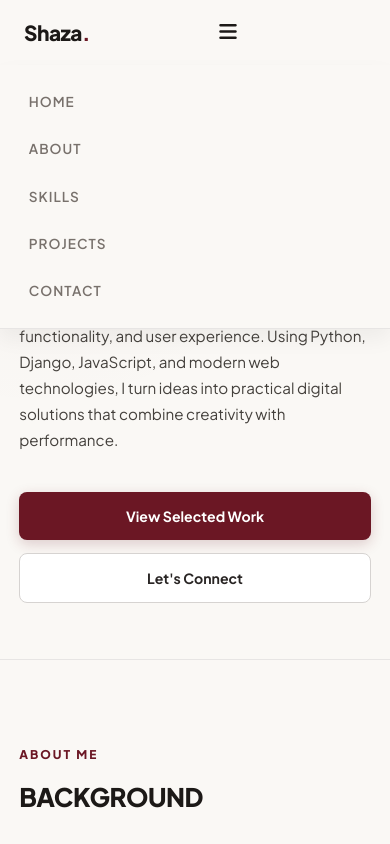
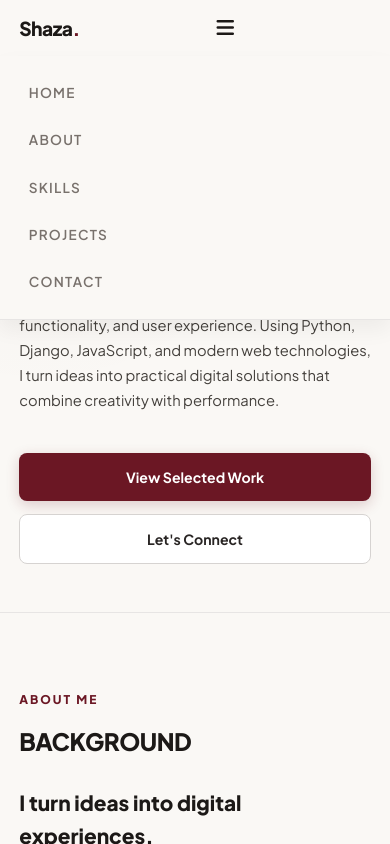
Before and after one commit to shazahenigal/portfolio, a plain HTML site: page index.html in a window 390 px wide. Both pictures are taken after a click on the button "Toggle navigation". Shown: the top 844 px of the page. Drawn offline with Linux system fonts and the light colour scheme.

Commit message:
Add files via upload

```diff
--- a/index.html
+++ b/index.html
@@ -2,7 +2,7 @@
 <html lang="en">
 <head>
     <meta charset="UTF-8">
-    <meta name="viewport" content="width=device-width, initial-scale=1.0, maximum-scale=1.0, user-scalable=no">
+    <meta name="viewport" content="width=device-width, initial-scale=1.0">
     <title>Shaza Mohamed Henigal — Web Developer</title>
     <link rel="preconnect" href="https://fonts.googleapis.com">
     <link rel="preconnect" href="https://fonts.gstatic.com" crossorigin>
@@ -21,7 +21,6 @@
             font-family: 'Plus Jakarta Sans', sans-serif;
             background-color: #faf8f5;
             color: #292524;
-            -webkit-text-size-adjust: 100%;
         }
 
         body {
@@ -31,8 +30,7 @@
         }
 
         .container {
-            width: 100%;
-            max-width: 1100px;
+            max-width: 1050px;
             margin: 0 auto;
             padding: 0 1.5rem;
         }
@@ -45,22 +43,21 @@
             width: 100%;
             background: rgba(250, 248, 245, 0.95);
             backdrop-filter: blur(14px);
-            -webkit-backdrop-filter: blur(14px);
             z-index: 1000;
             border-bottom: 1px solid #e7e5e4;
         }
 
         .nav-container {
+            max-width: 1050px;
+            margin: 0 auto;
+            padding: 0.9rem 1.5rem;
             display: flex;
             justify-content: space-between;
             align-items: center;
-            padding: 1rem 1.5rem;
-            max-width: 1100px;
-            margin: 0 auto;
         }
 
         .logo {
-            font-size: 1.3rem;
+            font-size: 1.2rem;
             font-weight: 800;
             color: #1c1917;
             text-decoration: none;
@@ -75,17 +72,16 @@
             display: flex;
             list-style: none;
             gap: 1.2rem;
-            align-items: center;
         }
 
         .nav-links a {
             color: #78716c;
             text-decoration: none;
-            font-size: 0.8rem;
+            font-size: 0.72rem;
             font-weight: 600;
-            letter-spacing: 1px;
-            padding: 0.4rem 0.7rem;
-            border-radius: 6px;
+            letter-spacing: 1.2px;
+            padding: 0.35rem 0.65rem;
+            border-radius: 5px;
             transition: all 0.3s ease;
         }
 
@@ -101,18 +97,11 @@
             background: none;
             border: none;
             cursor: pointer;
-            padding: 0.3rem;
-            border-radius: 4px;
-            transition: color 0.3s ease;
         }
 
-        .menu-toggle:hover {
-            color: #6b1724;
-        }
-
-        /* --- SECTIONS GENERAL --- */
+        /* --- SECTIONS --- */
         section {
-            padding: 7rem 0 5rem 0;
+            padding: 6.5rem 0 4.5rem 0;
             border-bottom: 1px solid #e7e5e4;
         }
 
@@ -127,7 +116,7 @@
         }
 
         .section-title {
-            font-size: 2.2rem;
+            font-size: 2.1rem;
             font-weight: 800;
             color: #1c1917;
             margin-bottom: 2.5rem;
@@ -136,10 +125,10 @@
 
         /* --- HERO SECTION --- */
         .hero-section {
-            min-height: 90vh;
+            min-height: 100vh;
             display: flex;
             align-items: center;
-            padding-top: 8rem;
+            padding-top: 7rem;
             background: radial-gradient(circle at 10% 20%, rgba(107, 23, 36, 0.03) 0%, transparent 45%);
         }
 
@@ -151,7 +140,7 @@
         }
 
         .hero-text h1 {
-            font-size: 3.4rem;
+            font-size: 3.2rem;
             font-weight: 800;
             color: #1c1917;
             margin: 0.5rem 0;
@@ -160,14 +149,14 @@
         }
 
         .hero-role {
-            font-size: 1.5rem;
+            font-size: 1.4rem;
             font-weight: 700;
             color: #6b1724;
             margin-bottom: 1.5rem;
         }
 
         .hero-description {
-            max-width: 680px;
+            max-width: 650px;
             font-size: 1.05rem;
             color: #44403c;
             line-height: 1.8;
@@ -200,7 +189,7 @@
 
         .btn-primary:hover {
             background-color: #52111b;
-            transform: translateY(-2px);
+            transform: translateY(-3px);
         }
 
         .btn-secondary {
@@ -212,12 +201,12 @@
         .btn-secondary:hover {
             border-color: #6b1724;
             color: #6b1724;
-            transform: translateY(-2px);
+            transform: translateY(-3px);
         }
 
         /* --- ABOUT SECTION --- */
         .highlight-statement {
-            font-size: 1.8rem;
+            font-size: 1.75rem;
             font-weight: 800;
             color: #1c1917;
             margin-bottom: 1.5rem;
@@ -260,8 +249,8 @@
 
         /* --- SKILLS SECTION --- */
         .skills-list {
-            display: grid;
-            grid-template-columns: repeat(auto-fit, minmax(300px, 1fr));
+            display: flex;
+            flex-direction: column;
             gap: 1.2rem;
         }
 
@@ -276,7 +265,7 @@
         }
 
         .skill-item:hover {
-            transform: translateY(-3px);
+            transform: translateX(8px);
             border-color: rgba(107, 23, 36, 0.25);
             box-shadow: 0 8px 24px rgba(107, 23, 36, 0.04);
         }
@@ -285,7 +274,7 @@
             font-size: 1.1rem;
             font-weight: 800;
             color: #6b1724;
-            margin-right: 1.5rem;
+            margin-right: 2rem;
             min-width: 30px;
         }
 
@@ -313,33 +302,39 @@
             border-radius: 14px;
             overflow: hidden;
             border: 1px solid #e7e5e4;
-            transition: all 0.3s ease;
+            transition: all 0.3s cubic-bezier(0.4, 0, 0.2, 1);
         }
 
         .project-card:hover {
             border-color: rgba(107, 23, 36, 0.2);
-            box-shadow: 0 12px 28px rgba(107, 23, 36, 0.05);
+            transform: translateY(-5px);
+            box-shadow: 0 16px 32px rgba(107, 23, 36, 0.06);
         }
 
         .project-images-container {
             display: grid;
             grid-template-columns: repeat(auto-fit, minmax(220px, 1fr));
-            gap: 12px;
-            padding: 18px;
+            gap: 10px;
+            padding: 15px;
             background: #f5f2eb;
         }
 
         .project-img-wrapper img {
             width: 100%;
-            height: 200px;
+            height: 190px;
             object-fit: cover;
             border-radius: 8px;
             display: block;
             border: 1px solid #e7e5e4;
+            transition: transform 0.3s ease;
+        }
+
+        .project-img-wrapper img:hover {
+            transform: scale(1.02);
         }
 
         .project-content {
-            padding: 2rem;
+            padding: 1.8rem;
         }
 
         .project-tech-tag {
@@ -557,11 +552,15 @@
             }
 
             section {
-                padding: 5rem 0 3.5rem 0;
+                padding: 4.5rem 0 3rem 0;
             }
 
             .menu-toggle {
                 display: block;
+            }
+
+            .nav-container {
+                padding: 0.8rem 1.2rem;
             }
 
             .nav-links {
@@ -595,22 +594,21 @@
             }
 
             .hero-section {
-                padding-top: 6rem;
+                padding-top: 5.5rem;
                 min-height: auto;
             }
 
             .hero-text h1 {
-                font-size: 2.1rem;
+                font-size: 2rem;
                 line-height: 1.25;
             }
 
             .hero-role {
-                font-size: 1.2rem;
-                margin-bottom: 1.2rem;
+                font-size: 1.15rem;
             }
 
             .hero-description {
-                font-size: 0.95rem;
+                font-size: 0.92rem;
                 line-height: 1.7;
             }
 
@@ -626,16 +624,16 @@
             }
 
             .section-title {
-                font-size: 1.6rem;
-                margin-bottom: 1.8rem;
+                font-size: 1.5rem;
+                margin-bottom: 1.6rem;
             }
 
             .highlight-statement {
-                font-size: 1.35rem;
+                font-size: 1.3rem;
             }
 
             .about-text {
-                font-size: 0.95rem;
+                font-size: 0.92rem;
             }
 
             .about-meta-grid {
@@ -644,20 +642,16 @@
                 margin-top: 2rem;
             }
 
-            .skills-list {
-                grid-template-columns: 1fr;
-            }
-
             .project-images-container {
                 grid-template-columns: 1fr;
             }
 
             .project-content {
-                padding: 1.4rem;
+                padding: 1.3rem;
             }
 
             .project-content h3 {
-                font-size: 1.4rem;
+                font-size: 1.35rem;
             }
 
             .big-statement {
```
